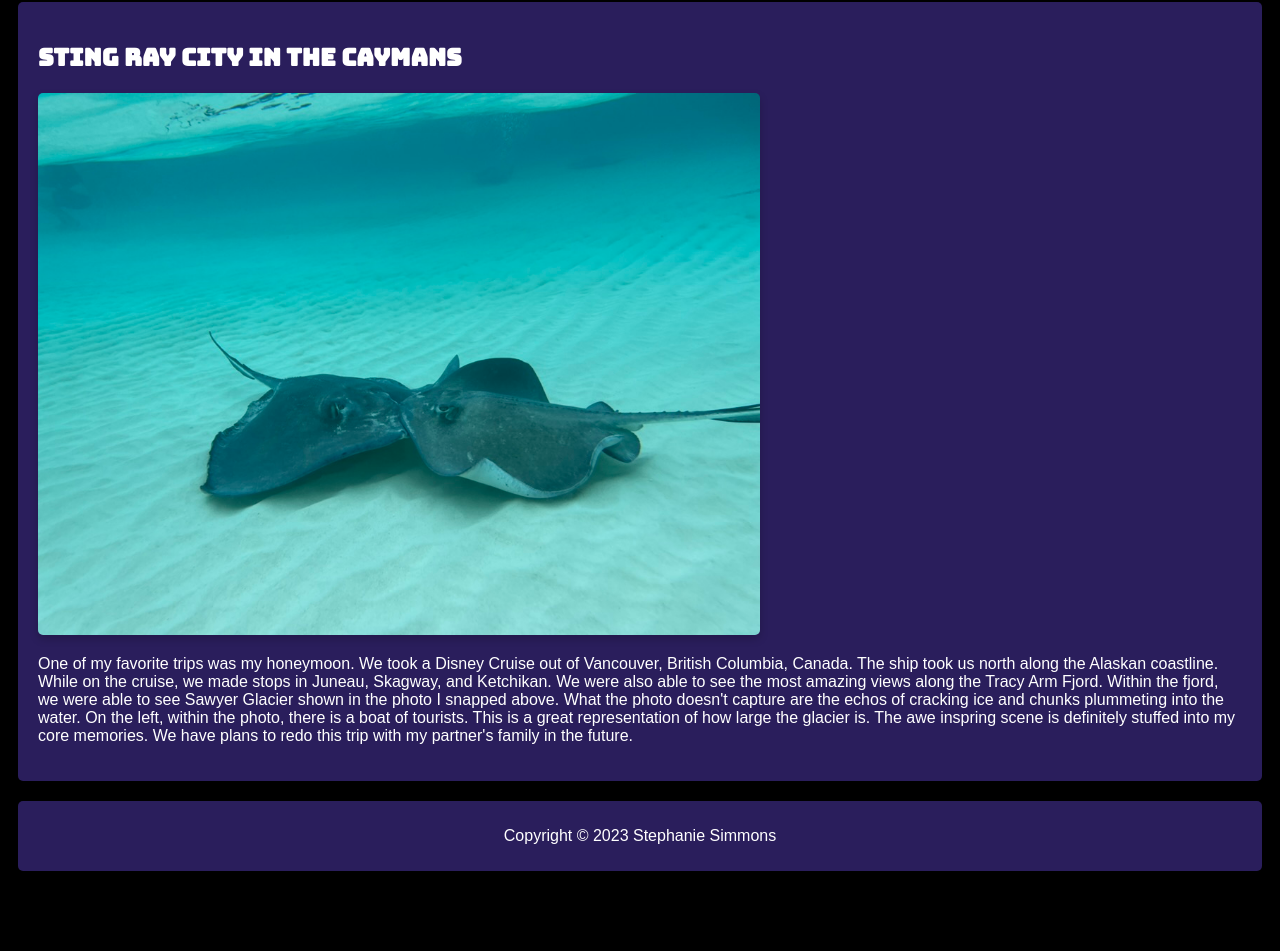
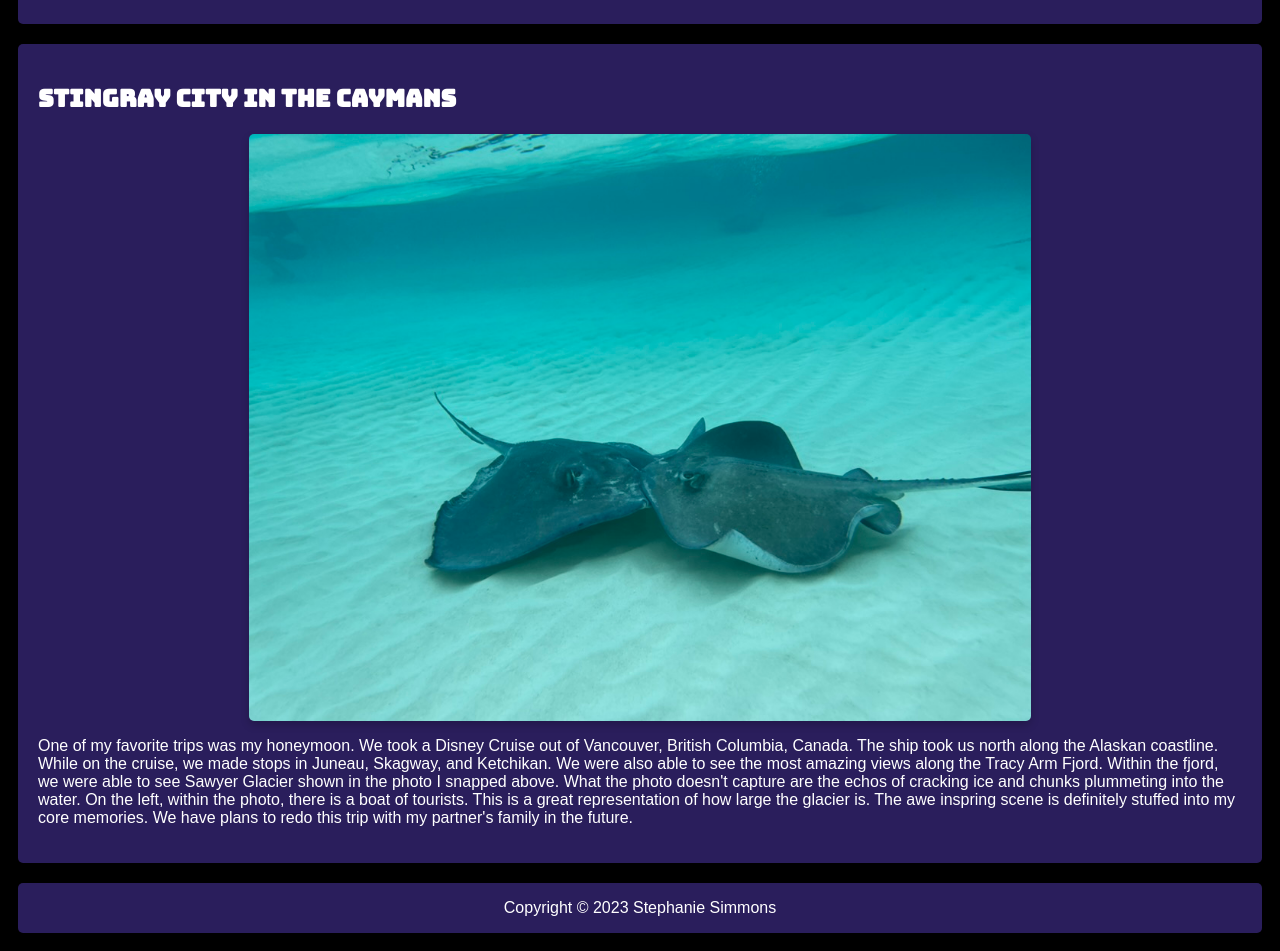
Before and after one commit to jetty-setter/3900-Actvity2, a plain HTML site: page page2.html in a window 1280 px wide. Shown: the part 1037-1988 px from the top of the page. Before the commit the page ends 1926 px from the top, so only its background shows below. Drawn offline with Linux system fonts and the light colour scheme.

Commit message:
Configuring layout for Page 2

```diff
--- a/css/main2.css
+++ b/css/main2.css
@@ -76,9 +76,8 @@
   }
 
   .centercolumn {
-    float: left;
-    width: 100%;
     background-color: black;
+    float: center;
   }
 
   /* Card effect for body and images */
@@ -96,6 +95,14 @@
     border-radius: 5px;
     box-shadow: 0 4px 8px 0 rgba(0,0,0,0.2);
     transition: 0.3s;
+    text-align:right ;
+  }
+
+  .centerimg {
+    display: block;
+    margin-left: auto;
+    margin-right: auto;
+    width: 50%;
   }
 
 
@@ -107,7 +114,6 @@
 
   /* Footer */
   .footer {
-    padding: 10px;
     text-align: center;
     background: #2a1e5c;
     color: white;
@@ -119,7 +125,6 @@
     bottom:0;
     width:100%;
   }
-
 
 
   /* Responsive layout - when the screen is less than 800px*/
--- a/page2.html
+++ b/page2.html
@@ -28,14 +28,14 @@
       <div class="centercolumn">
         <div class="card">
           <h2>Cromwell, Minnesota</h2>
-          <img src="img/Cromwell.jpg" alt="Cromwell" style="width: 60%">
-          <p>One of my favorite trips was my honeymoon. We took a Disney Cruise out of Vancouver, British Columbia, Canada. The ship took us north along the Alaskan coastline. While on the cruise, we made stops in Juneau, Skagway, and Ketchikan. We were also able to see the most amazing views along the Tracy Arm Fjord. Within the fjord, we were able to see Sawyer Glacier shown in the photo I snapped above. What the photo doesn't capture are the echos of cracking ice and chunks plummeting into the water. On the left, within the photo, there is a boat of tourists. This is a great representation of how large the glacier is. The awe inspring scene is definitely stuffed into my core memories. We have plans to redo this trip with my partner's family in the future. </p>
+         <img src="img/Cromwell.jpg" alt="Cromwell" class="centerimg" style="width: 65%">
+         <p> One of my favorite trips was my honeymoon. We took a Disney Cruise out of Vancouver, British Columbia, Canada. The ship took us north along the Alaskan coastline. While on the cruise, we made stops in Juneau, Skagway, and Ketchikan. We were also able to see the most amazing views along the Tracy Arm Fjord. Within the fjord, we were able to see Sawyer Glacier shown in the photo I snapped above. What the photo doesn't capture are the echos of cracking ice and chunks plummeting into the water. On the left, within the photo, there is a boat of tourists. This is a great representation of how large the glacier is. The awe inspring scene is definitely stuffed into my core memories. We have plans to redo this trip with my partner's family in the future. </p>
         </div>
       </div>
       <div class="centercolumn">
         <div class="card">
-          <h2>Sting Ray City in the Caymans</h2>
-          <img src="img/Sting Ray City.jpg" alt="Sting Ray City" style="width: 60%">
+          <h2>Stingray City in the Caymans</h2>
+          <img src="img/Sting Ray City.jpg" alt="Stingray City" class="centerimg" style="width: 65%">
           <p>One of my favorite trips was my honeymoon. We took a Disney Cruise out of Vancouver, British Columbia, Canada. The ship took us north along the Alaskan coastline. While on the cruise, we made stops in Juneau, Skagway, and Ketchikan. We were also able to see the most amazing views along the Tracy Arm Fjord. Within the fjord, we were able to see Sawyer Glacier shown in the photo I snapped above. What the photo doesn't capture are the echos of cracking ice and chunks plummeting into the water. On the left, within the photo, there is a boat of tourists. This is a great representation of how large the glacier is. The awe inspring scene is definitely stuffed into my core memories. We have plans to redo this trip with my partner's family in the future. </p>
         </div>
       </div>
```
